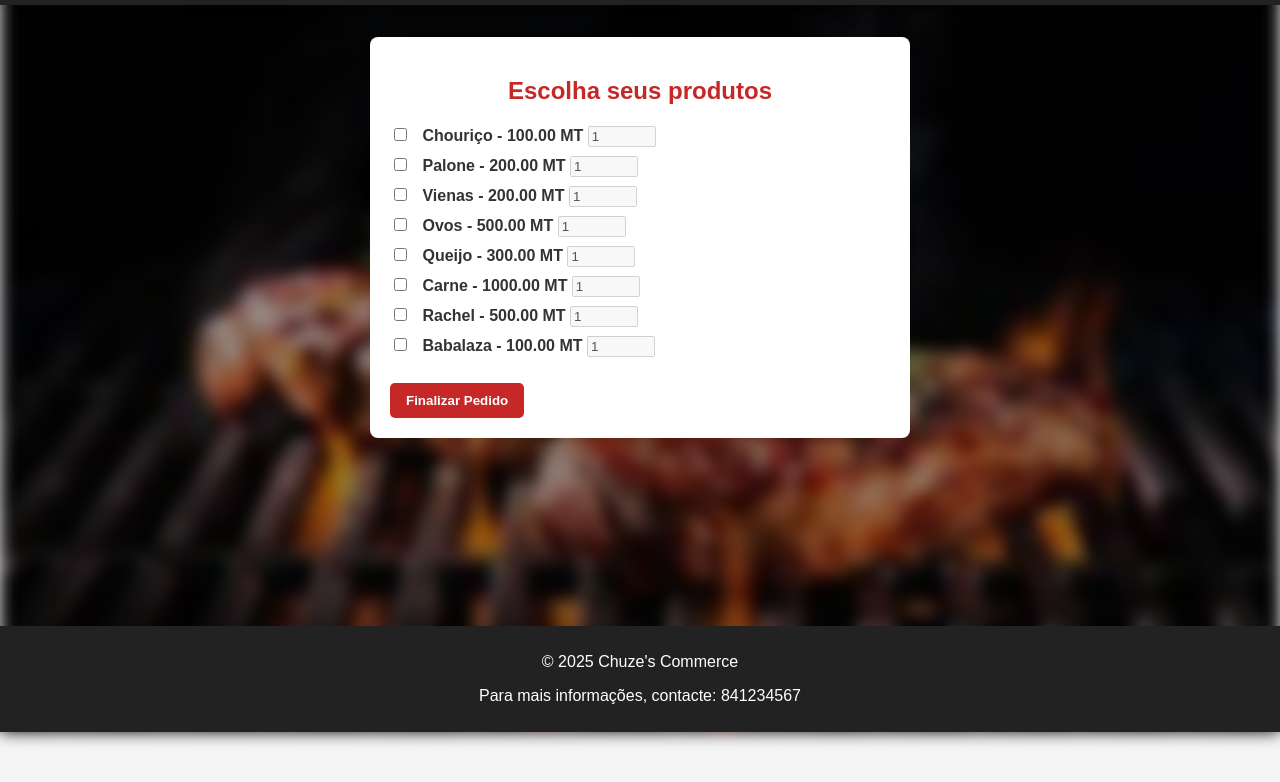
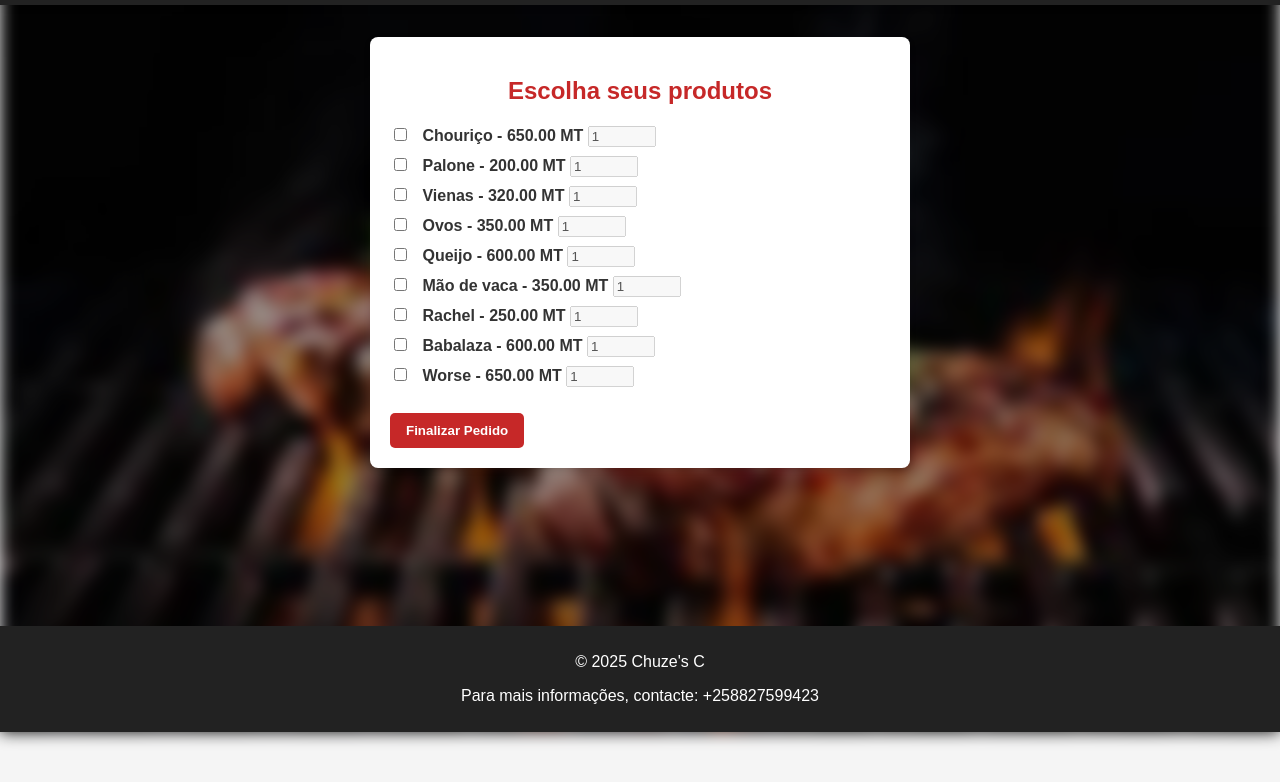
Before and after one commit to jinw002539/Celina, a plain HTML site: page pedidos.html in a window 1280 px wide. Both pictures are taken after typing "Sample", "Sample", "Sample" into the empty fields and a click on the button "Continuar". Shown: the part 68-850 px from the top of the page. Drawn offline with Linux system fonts and the light colour scheme.

Commit message:
actualizacao

```diff
--- a/pedidos.html
+++ b/pedidos.html
@@ -36,8 +36,8 @@
         <h2>Escolha seus produtos</h2>
         <form id="form-produtos">
             <div>
-                <input type="checkbox" id="chourico" name="produtos" value="Chouriço" data-preco="100">
-                <label for="chourico">Chouriço - 100.00 MT</label>
+                <input type="checkbox" id="chourico" name="produtos" value="Chouriço" data-preco="650">
+                <label for="chourico">Chouriço - 650.00 MT</label>
                 <input type="number" id="qtd-chourico" name="qtd-chourico" min="1" value="1" style="width:60px;" disabled>
             </div>
             <div>
@@ -46,34 +46,39 @@
                 <input type="number" id="qtd-palone" name="qtd-palone" min="1" value="1" style="width:60px;" disabled>
             </div>
             <div>
-                <input type="checkbox" id="viena" name="produtos" value="Vienas" data-preco="200">
-                <label for="viena">Vienas - 200.00 MT</label>
+                <input type="checkbox" id="viena" name="produtos" value="Vienas" data-preco="320">
+                <label for="viena">Vienas - 320.00 MT</label>
                 <input type="number" id="qtd-viena" name="qtd-viena" min="1" value="1" style="width:60px;" disabled>
             </div>
             <div>
-                <input type="checkbox" id="ovos" name="produtos" value="Ovos" data-preco="500">
-                <label for="ovos">Ovos - 500.00 MT</label>
+                <input type="checkbox" id="ovos" name="produtos" value="Ovos" data-preco="350">
+                <label for="ovos">Ovos - 350.00 MT</label>
                 <input type="number" id="qtd-ovos" name="qtd-ovos" min="1" value="1" style="width:60px;" disabled>
             </div>
             <div>
                 <input type="checkbox" id="queijo" name="produtos" value="Queijo" data-preco="300">
-                <label for="queijo">Queijo - 300.00 MT</label>
+                <label for="queijo">Queijo - 600.00 MT</label>
                 <input type="number" id="qtd-queijo" name="qtd-queijo" min="1" value="1" style="width:60px;" disabled>
             </div>
             <div>
-                <input type="checkbox" id="carne" name="produtos" value="Carne" data-preco="1000">
-                <label for="carne">Carne - 1000.00 MT</label>
+                <input type="checkbox" id="carne" name="produtos" value="Carne" data-preco="350">
+                <label for="carne">Mão de vaca - 350.00 MT</label>
                 <input type="number" id="qtd-carne" name="qtd-carne" min="1" value="1" style="width:60px;" disabled>
             </div>
             <div>
-                <input type="checkbox" id="rachel" name="produtos" value="Rachel" data-preco="500">
-                <label for="rachel">Rachel - 500.00 MT</label>
+                <input type="checkbox" id="rachel" name="produtos" value="Rachel" data-preco="250">
+                <label for="rachel">Rachel - 250.00 MT</label>
                 <input type="number" id="qtd-rachel" name="qtd-rachel" min="1" value="1" style="width:60px;" disabled>
             </div>
             <div>
-                <input type="checkbox" id="babalaza" name="produtos" value="Babalaza" data-preco="100">
-                <label for="babalaza">Babalaza - 100.00 MT</label>
+                <input type="checkbox" id="babalaza" name="produtos" value="Babalaza" data-preco="600">
+                <label for="babalaza">Babalaza - 600.00 MT</label>
                 <input type="number" id="qtd-babalaza" name="qtd-babalaza" min="1" value="1" style="width:60px;" disabled>
+            </div>
+            <div>
+                <input type="checkbox" id="worse" name="produtos" value="Worse" data-preco="650">
+                <label for="worse">Worse - 650.00 MT</label>
+                <input type="number" id="qtd-worse" name="qtd-worse" min="1" value="1" style="width:60px;" disabled>
             </div>
             <br>
             <button type="submit">Finalizar Pedido</button>
@@ -82,8 +87,8 @@
 
     <!-- Rodapé -->
     <footer class="footer-fixo">
-        <p>&copy; 2025 Chuze's Commerce</p>
-        <p>Para mais informações, contacte: 841234567</p>
+        <p>&copy; 2025 Chuze's C</p>
+        <p>Para mais informações, contacte: +258827599423</p>
     </footer>
 
     <script>
```
Also changed, not shown: index.html (+21 -14 lines), info.html (+3 -4 lines), img/worse.jpeg (added).
